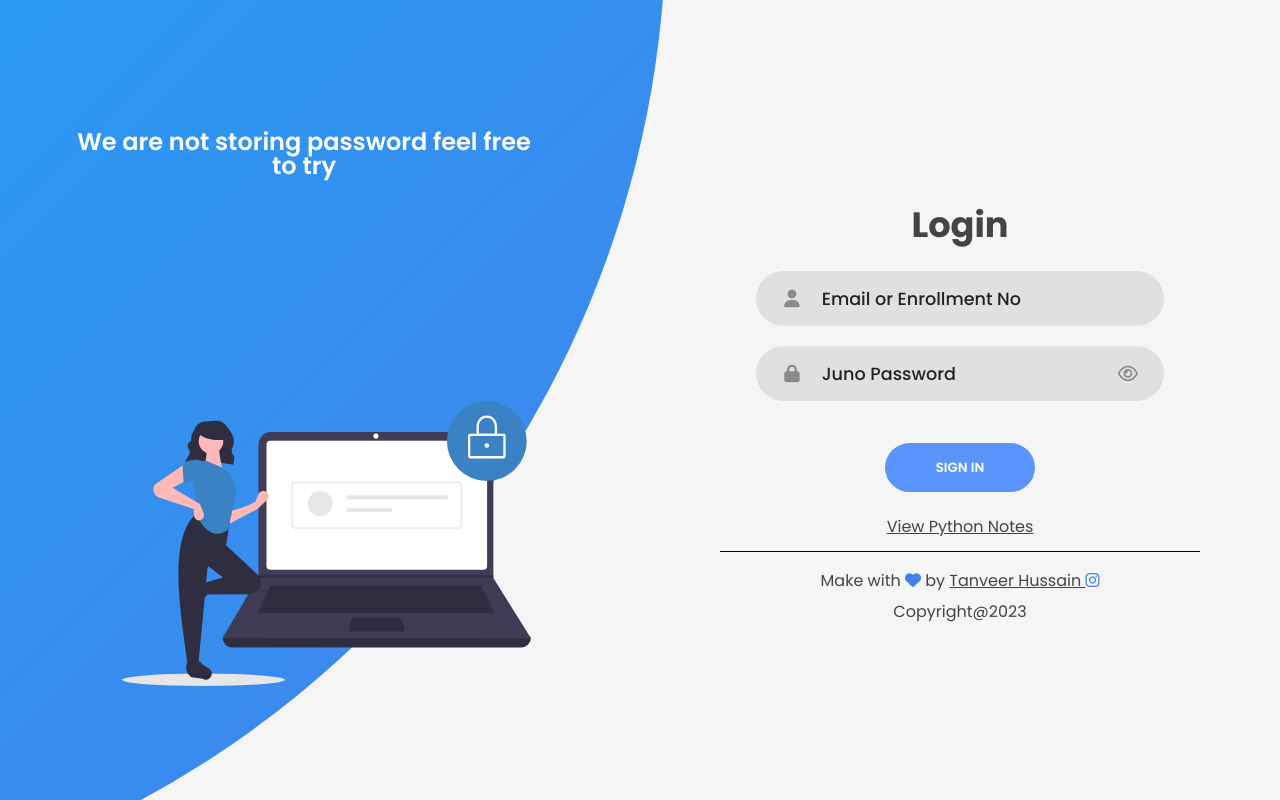
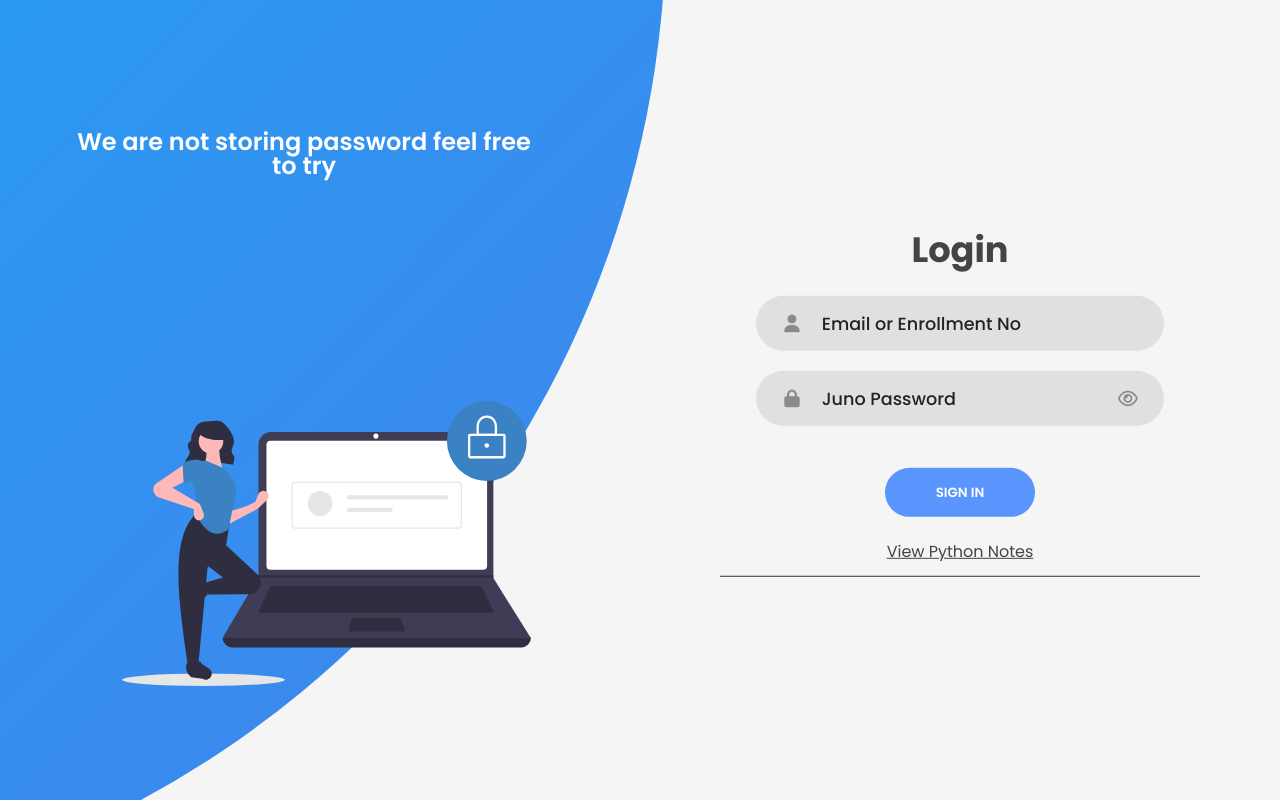
Before and after one commit to tanveer188/Zingooo, a Django app: page / in a window 1280 px wide. Run offline with Django 4.2, Linux system fonts and the light colour scheme; some libraries are stand-ins or nearby versions.

Commit message:
Update login.html

```diff
--- a/template/login.html
+++ b/template/login.html
@@ -36,13 +36,6 @@
           <a class="pass" href="/allnotesshow">View Python Notes</a>
           <div class="hrDiv" ></div>
         </form>
-        <footer>
-          <div class="footer">
-            <p>Make with <i class="fa-solid fa-heart"></i> by <a href="https://instagram.com/tanveer__h79?igshid=YmMyMTA2M2Y=" class="pass
-              ">Tanveer Hussain <i class="fa-brands fa-instagram"></i></a></p>
-            <span>Copyright@2023</span>
-          </div>
-        </footer>
       </div>
     </div>
     <div class="panels-container">
```
